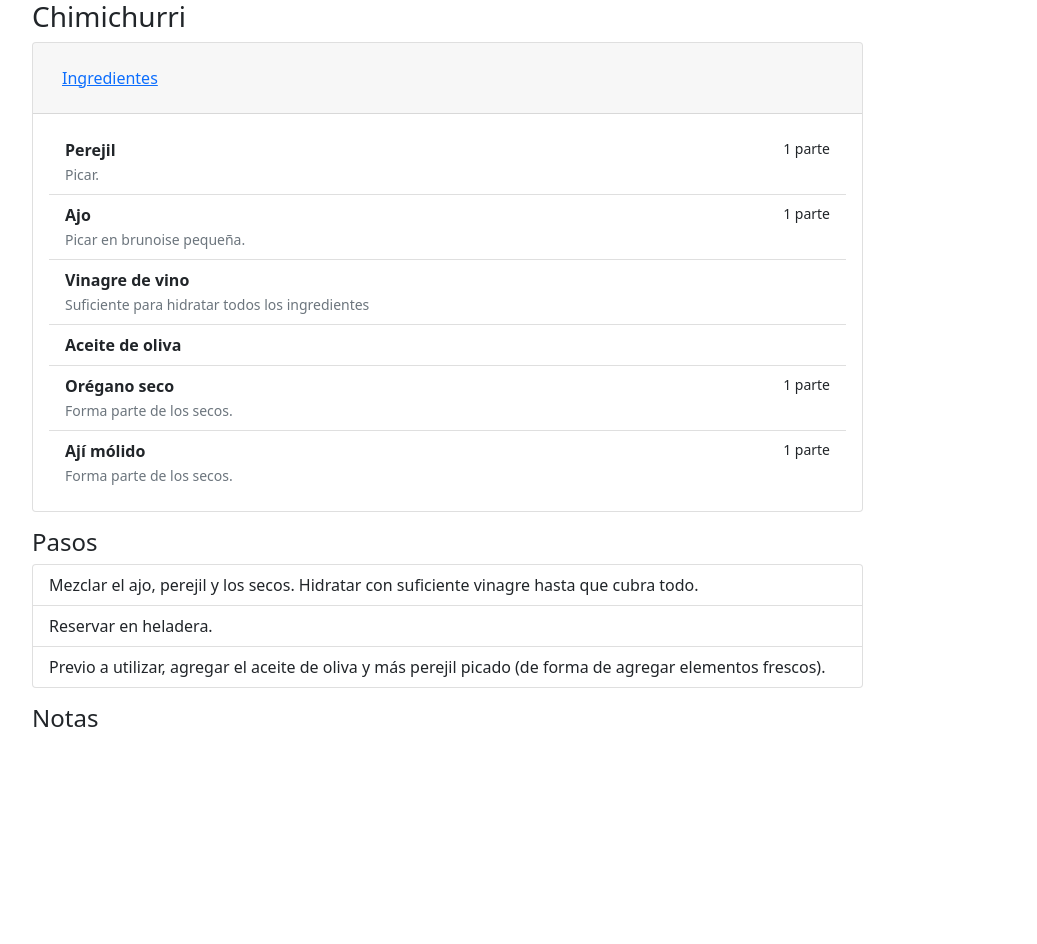
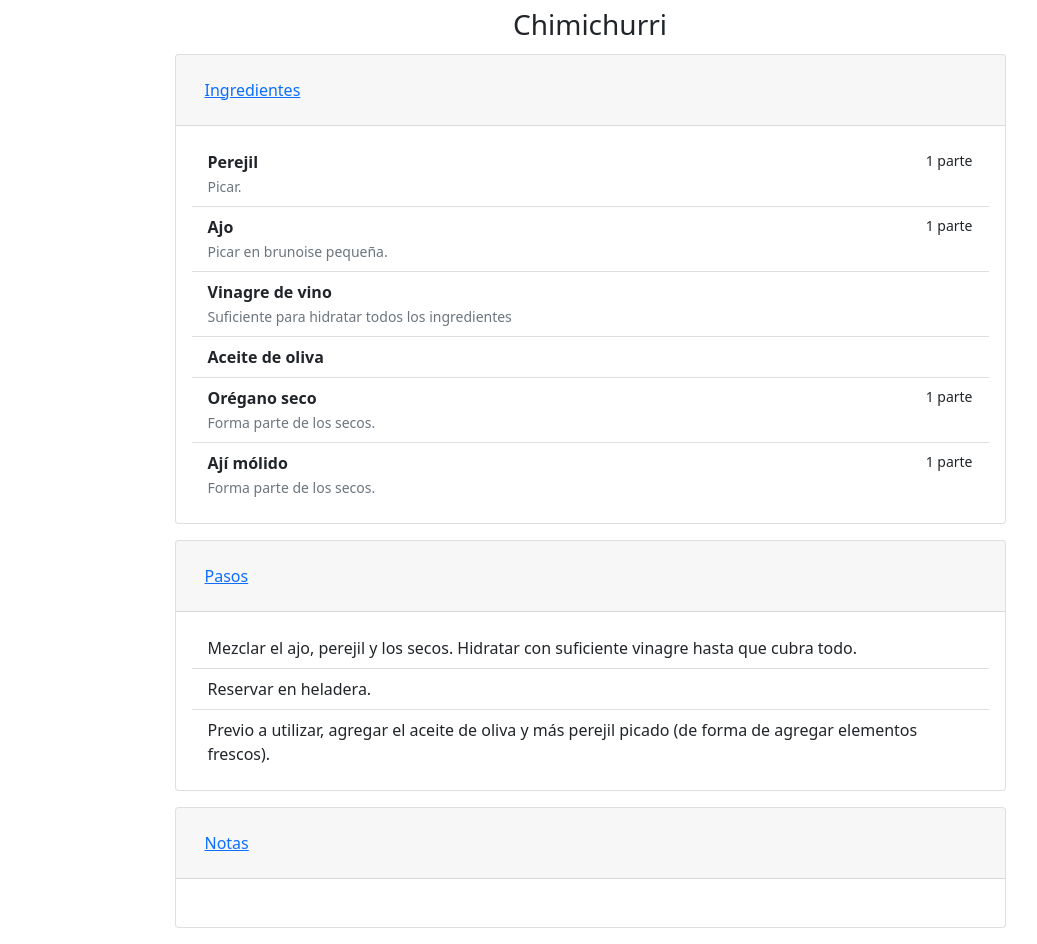
Before and after one commit to thepalbi/recetario, a Next.js app: page /recipes/chimichurri in a window 1280 px wide. Shown: the whole page, without its empty margins (50-1087 px from the left). Before the commit the page ends 800 px from the top, so only its background shows below. Built offline with nearby package versions, Linux system fonts and the light colour scheme.

Commit message:
improved recipe UI

```diff
--- a/components/Recipe.tsx
+++ b/components/Recipe.tsx
@@ -1,5 +1,3 @@
-import { resourceUsage } from 'process';
-import { func } from 'prop-types';
 import * as React from 'react';
 import { Recipe, IngredientDetails, NamedIngredient, Step } from '../interfaces';
 
@@ -19,12 +17,46 @@ function Recipe({ recipe }: RecipeProps) {
 
 function Notes({ notes }: { notes: string }) {
   return (
-    <>
-      <h4 className='mt-3'>Notas</h4>
-      <p>{notes}</p>
-    </>
+    <div className='card mb-3'>
+      <div className='card-header'>
+        <h4 className='pt-2'>
+          <button className='btn btn-link' type='button' data-toggle='collapse' data-target="#collapsableIngredients">
+            Notas
+          </button>
+        </h4>
+      </div>
+      <div className='collapse show' id='collapsableIngredients'>
+        <div className='card-body'>
+          <p>{notes}</p>
+        </div>
+      </div>
+    </div>
   )
 }
+
+interface IListWithTitleProps<T> {
+  title: string,
+  itemsList: T[];
+}
+
+const ListWithTitle = <T extends JSX.Element,>({ title, itemsList }: React.PropsWithChildren<IListWithTitleProps<T>>): JSX.Element => (
+  <div className='card mb-3'>
+    <div className='card-header'>
+      <h4 className='pt-2'>
+        <button className='btn btn-link' type='button' data-toggle='collapse' data-target="#collapsableIngredients">
+          {title}
+        </button>
+      </h4>
+    </div>
+    <div className='collapse show' id='collapsableIngredients'>
+      <div className='card-body'>
+        <ul className='list-group list-group-flush'>
+          {itemsList.map(item => (item))}
+        </ul>
+      </div>
+    </div>
+  </div>
+);
 
 type IngredientListProps = {
   ingredients: NamedIngredient[],
@@ -32,22 +64,10 @@ type IngredientListProps = {
 
 function IngredientList({ ingredients }: IngredientListProps) {
   return (
-    <div className='card'>
-      <div className='card-header'>
-        <h4 className='pt-2'>
-          <button className='btn btn-link' type='button' data-toggle='collapse' data-target="#collapsableIngredients">
-            Ingredientes
-          </button>
-        </h4>
-      </div>
-      <div className='collapse show' id='collapsableIngredients'>
-        <div className='card-body'>
-          <ul className='list-group list-group-flush'>
-            {ingredients.map(i => <Ingredient key={i.name} ingredient={i}></Ingredient>)}
-          </ul>
-        </div>
-      </div>
-    </div>
+    <ListWithTitle
+      title='Ingredientes'
+      itemsList={ingredients.map(i => <Ingredient key={i.name} ingredient={i}></Ingredient>)}
+    ></ListWithTitle>
   )
 }
 
@@ -77,14 +97,10 @@ function Ingredient({ ingredient }: IngredientProps) {
 
 function StepList({ steps }: { steps: Step[] }) {
   return (
-    <>
-      <h4 className='mt-3'>Pasos</h4>
-      <ul className='list-group'>
-        {steps.map((s, i) =>
-          <Step key={i} step={s}></Step>
-        )}
-      </ul>
-    </>
+    <ListWithTitle
+      title='Pasos'
+      itemsList={steps.map((s, i) => <Step key={i} step={s}></Step>)}
+    ></ListWithTitle>
   )
 }
 
--- a/pages/recipes/[id].tsx
+++ b/pages/recipes/[id].tsx
@@ -5,14 +5,19 @@ import { getRecipeByName, getRecipeNames } from "../../utils";
 export default function RecipePage({ recipe }: { recipe: RecipeType }) {
   return (
     <div className='container'>
-      <div className="row">
+      <div className="row mt-2 mb-1 recipe-title">
         <h3>{recipe.name}</h3>
       </div>
-      <div className='row'>
+      <div className='row justify-content-center'>
         <div className="col-md-9 pt-20 pb-20">
           <Recipe recipe={recipe}></Recipe>
         </div>
       </div>
+      <style jsx>{`
+      .recipe-title {
+        text-align: center;
+      }
+    `}</style>
     </div>
   )
 }
```
